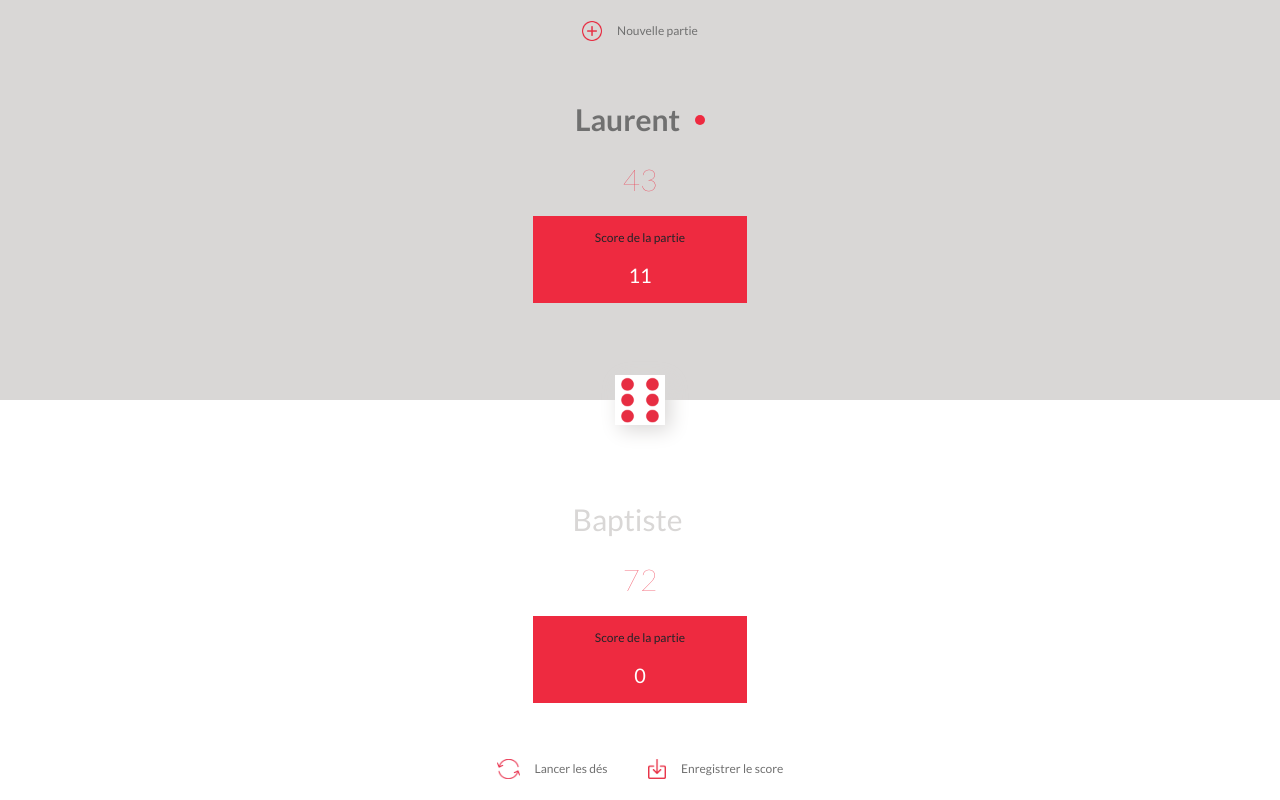
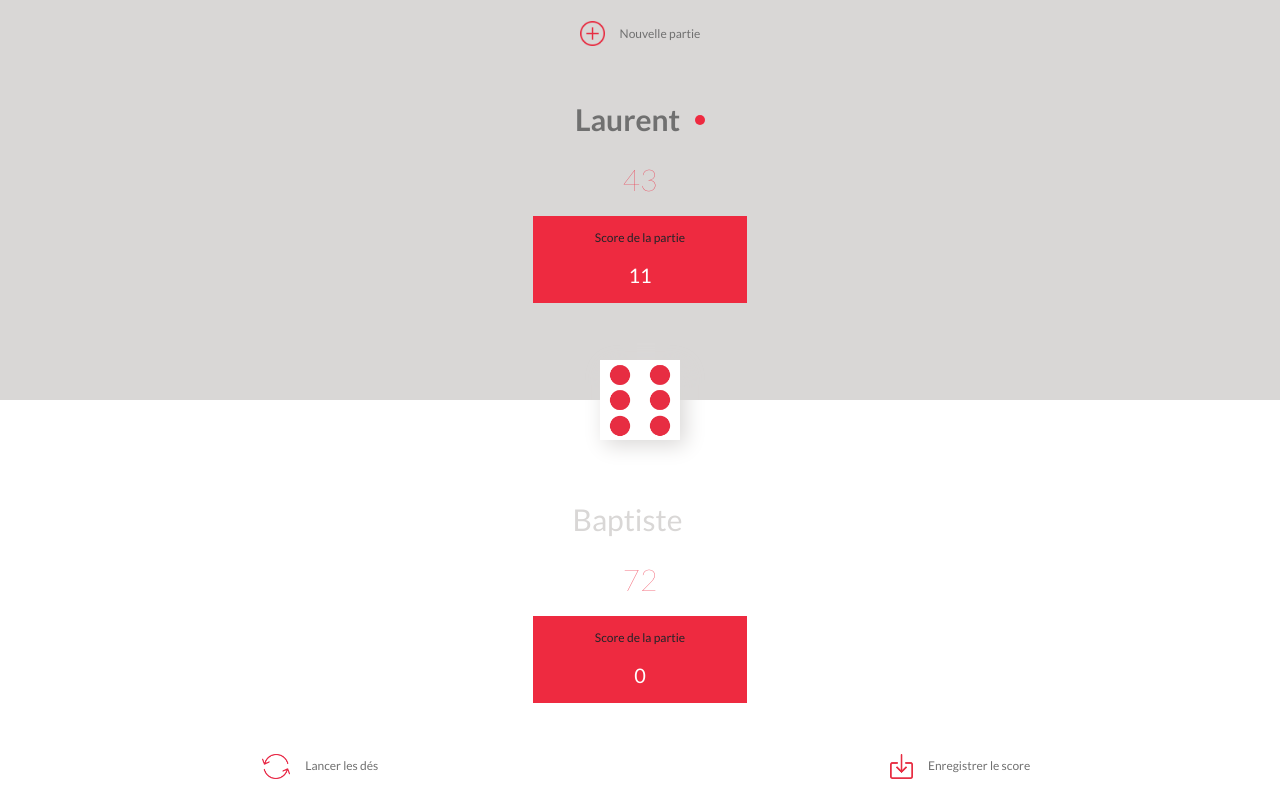
Before and after one commit to LaurentCAILLAUD/GDWFSDVSWEBAJAVAEXAIII1A, a plain HTML site: page index.html in a window 1280 px wide. Drawn offline with Linux system fonts and the light colour scheme.

Commit message:
Modify index HTML file and create indexView CSS file for md screen

```diff
--- /dev/null
+++ b/css/indexView-md.css
@@ -0,0 +1,19 @@
+/* newGameContainer start */
+.newGameContainer img {
+  width: 25px;
+}
+/* newGameContainer end */
+
+/* dicePoints start */
+.rollDiceResult {
+  width: 80px;
+  height: 80px;
+}
+/* dicePoints end*/
+
+/* rollDice start */
+.rollDice img,
+.savePoints img {
+  height: 25px;
+}
+/* rollDice end */
--- a/css/indexView.css
+++ b/css/indexView.css
@@ -126,14 +126,12 @@
 /* actionGameContent end */
 
 /* rollDice start */
+.rollDice,
+.savePoints {
+  width: 50%;
+}
 .rollDice img,
 .savePoints img {
   height: 20px;
 }
 /* rollDice end */
-
-/* savePoints start */
-.savePoints {
-  padding-left: 40px;
-}
-/* savePoints end*/
--- a/index.html
+++ b/index.html
@@ -5,7 +5,8 @@
     <meta http-equiv="X-UA-Compatible" content="IE=edge" />
     <meta name="viewport" content="width=device-width, initial-scale=1.0" />
     <link rel="stylesheet" href="css/bootstrap.min.css" type="text/css" />
-    <link rel="stylesheet" href="css/indexView.css" />
+    <link rel="stylesheet" href="css/indexView.css" type="text/css" />
+    <link rel="stylesheet" href="css/indexView-md.css" media="screen and (min-width: 768px)" type="text/css" />
     <title>GDWFSDVSWEBAJAVAEXAIII1A - Accueil</title>
   </head>
   <body>
```
